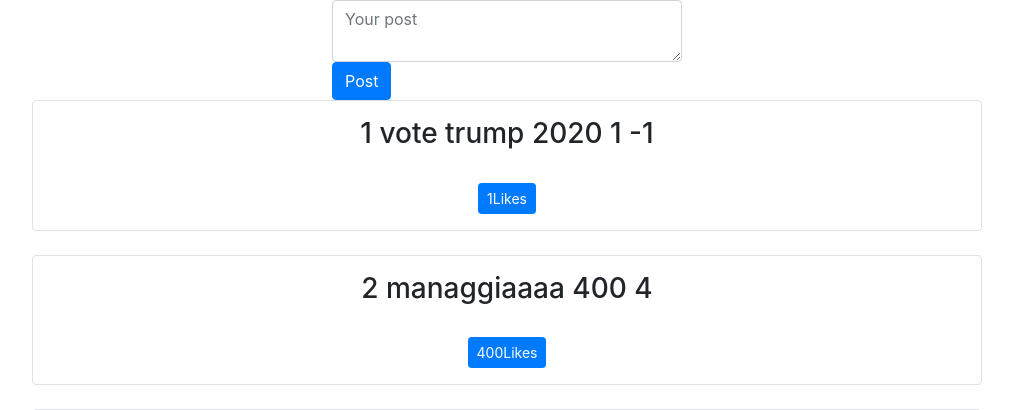
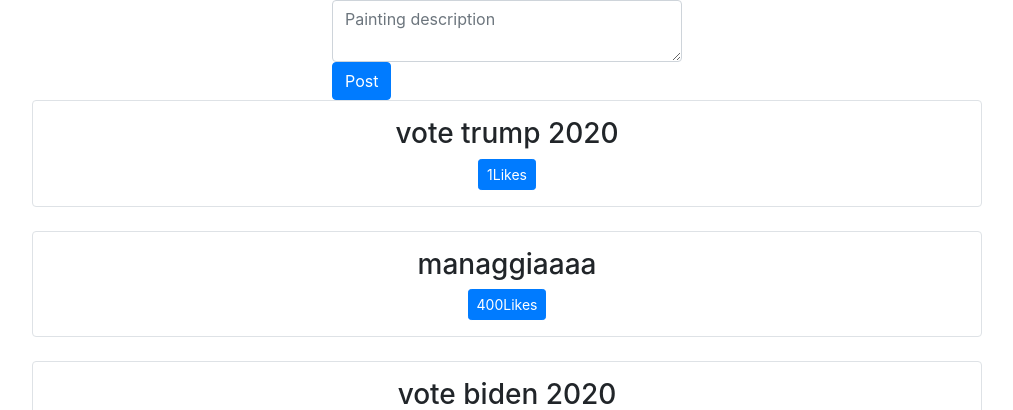
Before and after one commit to SlamMing/awm, a Django app: page / in a window 1280 px wide. Shown: the part 56-466 px from the top of the page, without its empty margins (133-1146 px from the left). Run offline with Django 3.2, Linux system fonts and the light colour scheme; data comes from the database, SQL or seed files in the repository; both versions use the stored data as it was after the commit; some libraries are stand-ins or nearby versions.

Commit message:
refining homepage
added host based authorization, upgraded viewing posts to be dynamic, further improvement

```diff
--- a/artzy/artzy/settings.py
+++ b/artzy/artzy/settings.py
@@ -25,7 +25,7 @@ SECRET_KEY = 'jh%)))_dp7ie(p+w55!dps!9)72_6ue6aqon+oa$2+!8hszc=i'
 # SECURITY WARNING: don't run with debug turned on in production!
 DEBUG = True
 
-ALLOWED_HOSTS = []
+ALLOWED_HOSTS = ['127.0.0.1']
 
 
 # Application definition
--- a/artzy/templates/home.html
+++ b/artzy/templates/home.html
@@ -2,10 +2,10 @@
 {% block content %}
 <div class='row'>
     <div class='col-md-4 mx-auto col-10'>
-        <form class='form' method='POST' action='/create-post'>
+        <form class='form' id='post-create-form' method='POST' action='/create-post'>
             {% csrf_token %}
         <input type='hidden' value='/' name='next' />
-        <textarea class='form-control' name='description' placeholder='Your post'></textarea>
+        <textarea class='form-control' name='description' placeholder='Painting description'></textarea>
         <button type ='submit' class='btn btn-primary'>Post</button>
         </form>
     </div>
@@ -16,12 +16,29 @@
         cCount++
         return
     }
+
     function likeButt(post) {
         return "<button class='btn btn-primary btn-sm' onclick=handleLike("
          + post.id +"," + post.like_count +")>" + post.like_count + "Likes</button>"
     }
+</script>
+<script>
+    function handlePostCreateSubmit(event){
+        event.preventDefault()
+        //retrieve form
+        const form = event.target
+        const fd = new FormData(form)
+        for(var item of fd.entries()){
+            console.log(item)
+        }
+        console.log(event)
+    }
+    const postCreateElem = document.getElementById("post-create-form")
+    postCreateElem.addEventListener("submit", handlePostCreateSubmit)
     const postsElem = document.getElementById("posts")
-    //gestore json
+
+    //function to display posts, updates on load
+    function loadPosts() {
         const xhr = new XMLHttpRequest()
         const method = 'GET'
         const url = "/posts"
@@ -38,11 +55,11 @@
             for (i = 0; i < listedItems.length; i++){
                 post = listedItems[i]
                 finalPostStr += header
-            var cur = "<h3>" + post.id + " " +
+                var cur = "<h3>" + //+ post.id + " " +
                     post.description +  " " +
-                post.like_count +  " " +
-                post.author_id +  " " +
-                "</h3><br>"
+                    //post.like_count +  " " +
+                    //post.author_id +  " " +
+                    "</h3>"
 
                 finalPostStr += cur
                 finalPostStr += likeButt(post)
@@ -52,6 +69,10 @@
             postsElem.innerHTML = finalPostStr
             }
         xhr.send()
+        }
+    loadPosts(postsElem)
+
+
 </script>
 </div>
 {% endblock content %}
--- a/artzy/test_app/views.py
+++ b/artzy/test_app/views.py
@@ -1,16 +1,25 @@
-from django.shortcuts import render
-from django.http import HttpResponse, JsonResponse
+from django.shortcuts import render, redirect
+from django.utils.http import is_safe_url
+from django.http import HttpResponse, JsonResponse, Http404
+
+from django.conf import settings
 from .models import Post
 from .forms import PostForm
-# Create your views here.
+
+
+ALLOWED_HOSTS = settings.ALLOWED_HOSTS
+
 def homepage(request, *args, **kwargs):
     return render(request, 'home.html', context={})
 
 def createPost(request, *args, **kwargs):
     form = PostForm(request.POST or None)
+    next_url = request.POST.get("next") or None
     if form.is_valid():
         obj = form.save(commit=False)
         obj.save()
+        if next_url != None and is_safe_url(next_url, ALLOWED_HOSTS):
+            return redirect(next_url)
         form = PostForm()
     return render(request, 'components/forms.html', context ={"form" : form})
 def getPosts(request, *args, **kwargs):
```
Also changed, not shown: artzy/db.sqlite3. Lines whose indentation alone changed are shown as unchanged.
